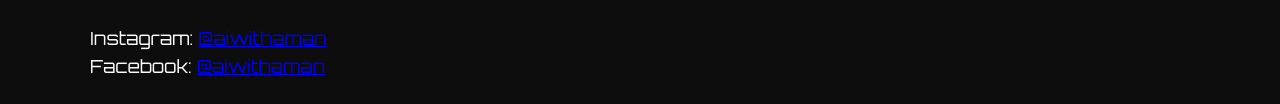
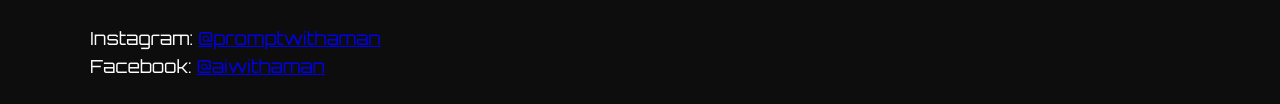
Before and after one commit to amanhakim006/aiwithaman-portfolio, a plain HTML site: page index.html in a window 1280 px wide. Shown: the part 1300-1404 px from the top of the page. Drawn offline with Linux system fonts and the light colour scheme.

Commit message:
Add files via upload

```diff
--- a/index.html
+++ b/index.html
@@ -165,7 +165,7 @@
   <section>
     <h2>Contact</h2>
     <p>
-      Instagram: <a href="https://instagram.com/aiwithaman" target="_blank">@aiwithaman</a><br>
+      Instagram: <a href="https://instagram.com/promptwithaman" target="_blank">@promptwithaman</a><br>
       Facebook: <a href="https://facebook.com/aiwithaman" target="_blank">@aiwithaman</a>
     </p>
 
```
